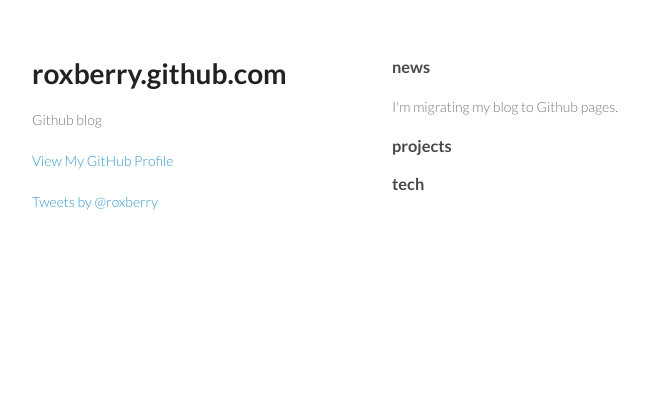
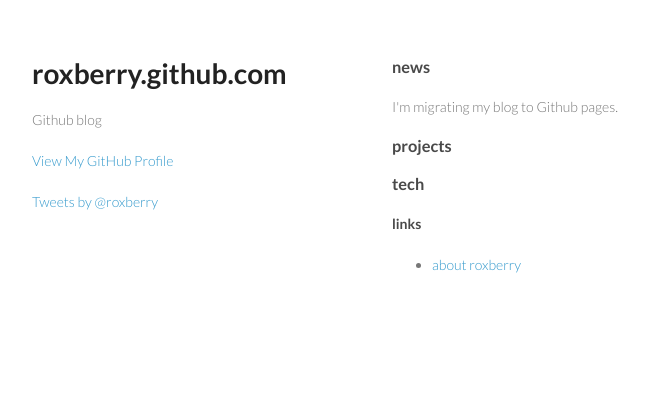
Before and after one commit to roxberry/roxberry.github.com, a Jekyll site: the page index.html, which Jekyll copies as it is, in a window 1280 px wide. Shown: the top 408 px of the page, without its empty margins (178-827 px from the left). Built offline with Jekyll 4.4.1, drawn with Linux system fonts in a browser that asks for light colours; comment, search, counter and statistics services are not loaded.

Commit message:
adding links

```diff
--- a/index.html
+++ b/index.html
@@ -33,6 +33,10 @@
 
         <h3>tech</h3>
         <p></p>
+        <h4>links</h4>
+        <ul>
+            <li><a href=/about>about roxberry</a></li>
+        </ul>
     </section>
     <footer>
         <p><small>Hosted on GitHub Pages</small></p>
```
